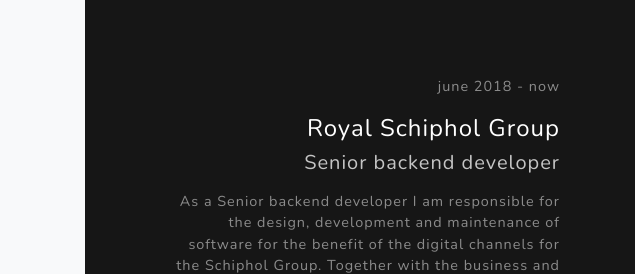
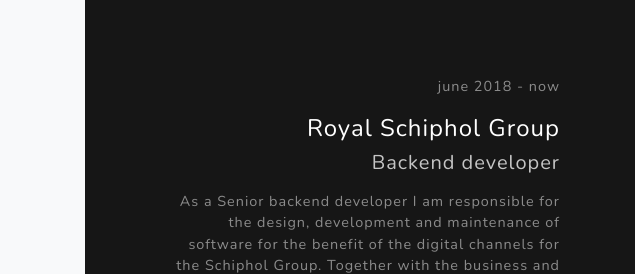
Before and after one commit to jeroen-visser/jeroenvisser.online, a website: page index.html in a window 1280 px wide. Shown: the part 2005-2279 px from the top of the page, 0-635 px from the left. Drawn offline with nearby package versions, Linux system fonts and the light colour scheme; files that its build step writes are made by us from their sources.

Commit message:
Remove senior title in front of role at Schiphol

```diff
--- a/index.html
+++ b/index.html
@@ -181,7 +181,7 @@
                 <div class="project-text w-100 my-auto text-center text-lg-right">
                   <p class="text-md-right mb-3 text-white-50">june 2018 - now</p>
                   <h4 class="text-white">Royal Schiphol Group</h4>
-                  <h5 class="text-white-75 mb-3 mt-3 mt-md-0" title="Senior backend developer">Senior backend developer</h5>
+                  <h5 class="text-white-75 mb-3 mt-3 mt-md-0" title="Senior backend developer">Backend developer</h5>
                   <p class="mb-5 text-white-50">
                     As a Senior backend developer I am responsible for the design, development and maintenance of
                     software for the benefit of the digital channels for the Schiphol Group. Together with the business
```
